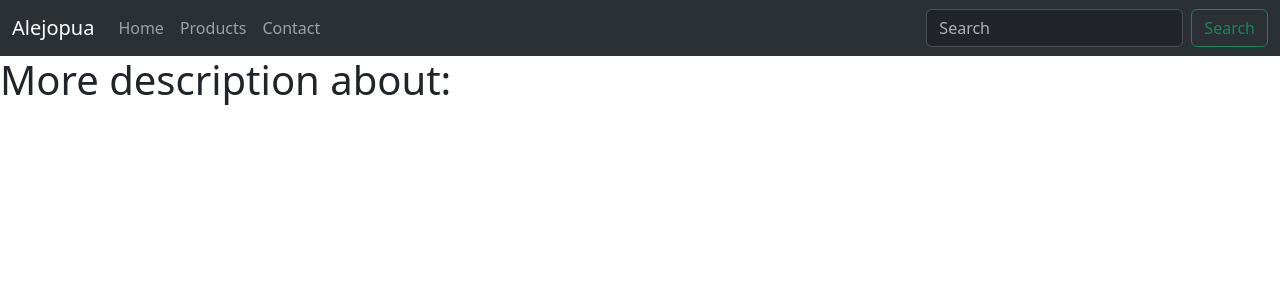
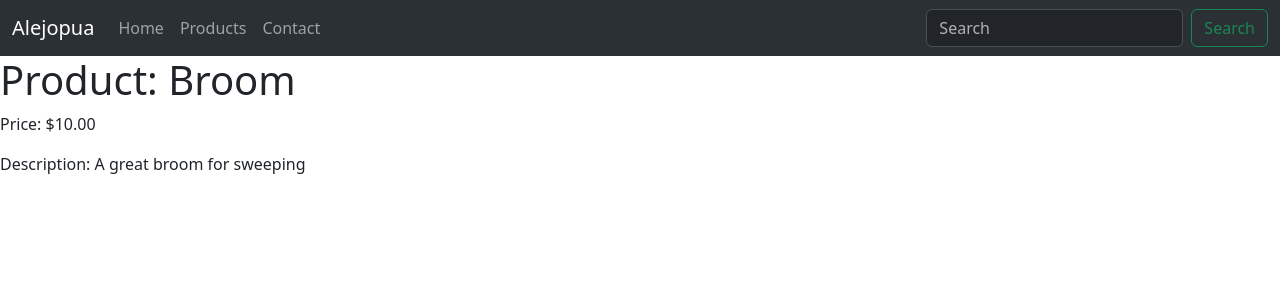
Before and after one commit to alejopua/landing-angular-test1, an Angular app: page /products/1 in a window 1280 px wide. Shown: the top 300 px of the page. Built offline with nearby package versions, Linux system fonts and the light colour scheme.

Commit message:
use of ngIf control estructure

```diff
--- a/src/app/product-detail/product-detail.component.html
+++ b/src/app/product-detail/product-detail.component.html
@@ -1,4 +1,5 @@
-<h1>More description about: {{ productId }}</h1>
+<h1>Product: {{ product?.name }}</h1>
 <div>
-  <p>{{ productDetail }}</p>
+  <p>Price: {{ product?.price | currency }}</p>
+  <p *ngIf="product?.description">Description: {{ product?.description }}</p>
 </div>
```
